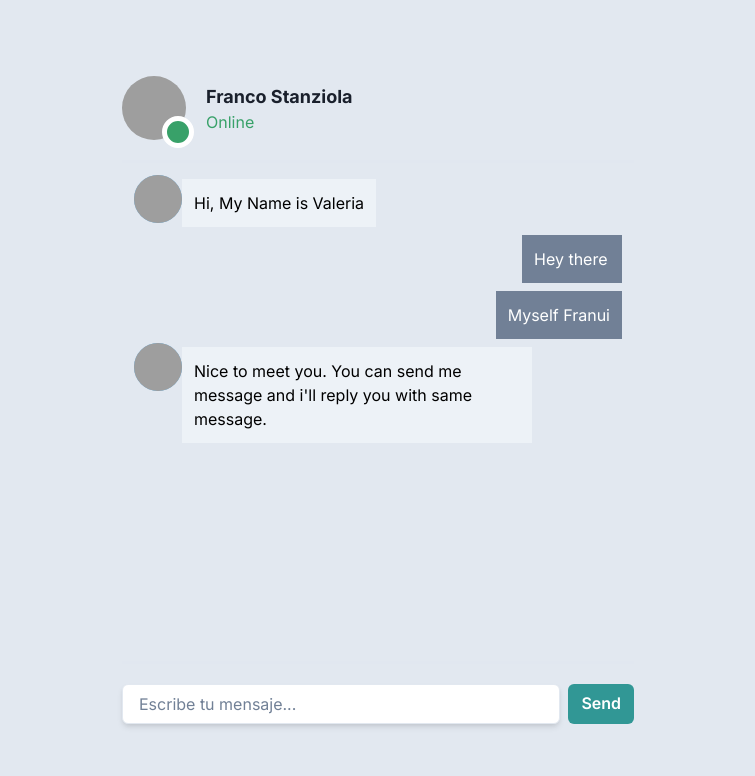
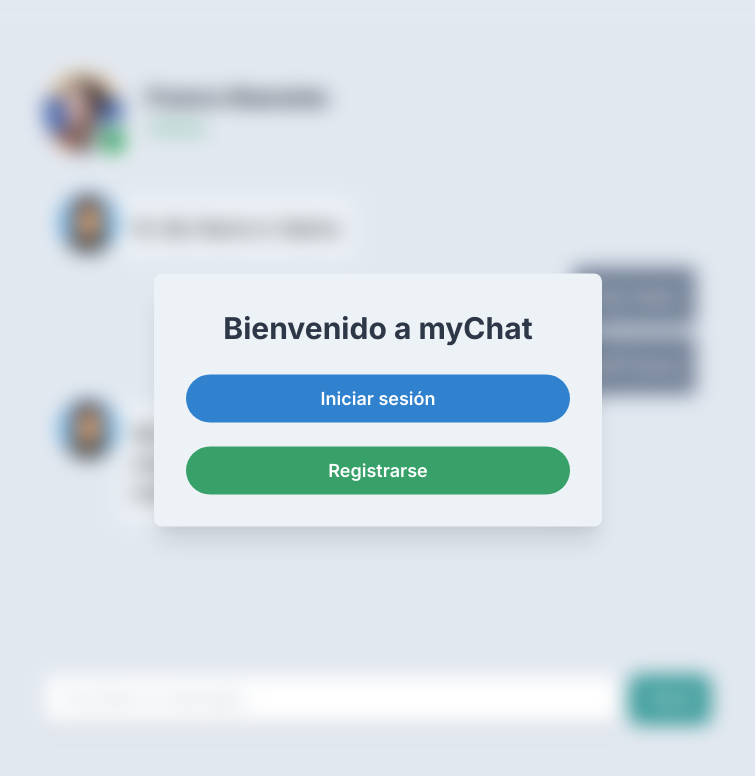
Before and after one commit to francostan/itesa-mychat, a Next.js app: page / in a window 1280 px wide. Shown: the top 776 px of the page, without its empty margins (262-1017 px from the left). Built offline with nearby package versions, Linux system fonts and the light colour scheme; grey boxes are pictures that could not be loaded.

Commit message:
lista pagina inicio

```diff
--- a/src/app/components/HomePage.jsx
+++ b/src/app/components/HomePage.jsx
@@ -1,5 +1,6 @@
 import ChatView from './ChatView';
 import { Box } from '@chakra-ui/react';
+import HomeCard from './cards/HomeCard';
 
 const HomePage = () => {
   return (
@@ -11,7 +12,7 @@
       justifyContent="center"
       alignItems="center"
     >
-      <ChatView />
+      <HomeCard />
     </Box>
   );
 };
--- a/src/app/components/cards/HomeCard.jsx
+++ b/src/app/components/cards/HomeCard.jsx
@@ -0,0 +1,47 @@
+"use client";
+import { Box, Text, Button, VStack, useColorModeValue } from "@chakra-ui/react";
+import Image from "next/image";
+
+const HomeCard = () => {
+  const bgColor = useColorModeValue("gray.100", "gray.700");
+  const textColor = useColorModeValue("gray.700", "white");
+
+  return (
+    <Box
+      height="100vh"
+      display="flex"
+      alignItems="center"
+      justifyContent="center"
+    >
+      <Box>
+        <Image
+          src="/background.jpg"
+          alt="Background"
+          layout="fill"
+          objectFit="cover"
+          style={{ filter: "blur(10px)" }}
+        />
+      </Box>
+      <Box
+        position="absolute"
+        top="50%"
+        left="50%"
+        transform="translate(-50%, -50%)"
+        bg={bgColor}
+        borderRadius="lg"
+        padding="8"
+        boxShadow="xl"
+        maxW="md"
+        w="full"
+      >
+        <VStack spacing="6" align="stretch">
+          <Text fontSize="3xl" fontWeight="bold" color={textColor} textAlign="center">Bienvenido a myChat</Text>
+          <Button colorScheme="blue" size="lg" w="full" rounded="full">Iniciar sesión</Button>
+          <Button colorScheme="green" size="lg" w="full" rounded="full">Registrarse</Button>
+        </VStack>
+      </Box>
+    </Box>
+  );
+};
+
+export default HomeCard;
--- a/src/app/layout.js
+++ b/src/app/layout.js
@@ -4,7 +4,7 @@
 const inter = Inter({ subsets: ["latin"] });
 
 export const metadata = {
-  title: "Create Next App",
+  title: "mychat-francostan",
   description: "Generated by create next app",
 };
 
```
Also changed, not shown: public/background.jpg (added).
